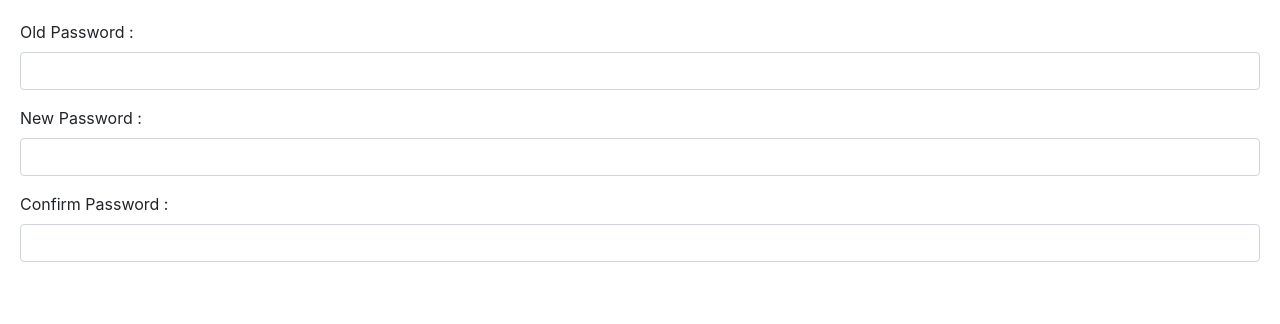
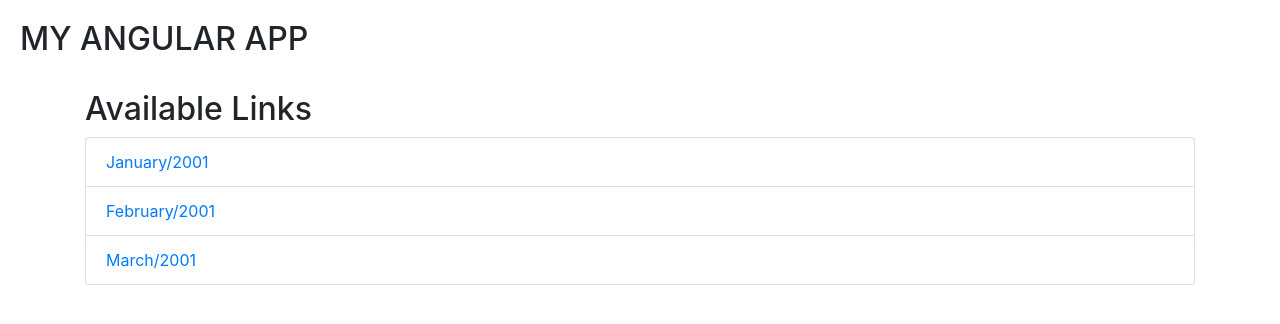
Before and after one commit to arunkashyap9677/AngularMosh, an Angular app: page / in a window 1280 px wide. Before the commit this address led to /promise. Shown: the top 324 px of the page. Built offline with nearby package versions, Linux system fonts and the light colour scheme.

Commit message:
added routing components and tested it

```diff
--- a/src/app/app.component.html
+++ b/src/app/app.component.html
@@ -1,4 +1,5 @@
-
+<h2>MY ANGULAR APP</h2>
+<br>
 <router-outlet></router-outlet>
 <!---
 <h2>App Component</h2>
--- a/src/app/app.module.ts
+++ b/src/app/app.module.ts
@@ -14,6 +14,8 @@ import { ReactiveFormComponent } from './reactive-form/reactive-form.component';
 import { ResetPasswordComponent } from './reset-password/reset-password.component';
 import { PostsComponent } from './posts/posts.component';
 import { PromiseComponent } from './promise/promise.component';
+import { HomeComponent } from './home/home.component';
+import { LibraryComponent } from './library/library.component';
 @NgModule({
   declarations: [
     AppComponent,
@@ -25,7 +27,9 @@ import { PromiseComponent } from './promise/promise.component';
     ReactiveFormComponent,
     ResetPasswordComponent,
     PostsComponent,
-    PromiseComponent
+    PromiseComponent,
+    HomeComponent,
+    LibraryComponent
   ],
   imports: [
     BrowserModule,
--- /dev/null
+++ b/src/app/home/home.component.html
@@ -0,0 +1,9 @@
+<div class="container">
+    <h2>Available Links</h2>
+    <ul class="list-group">
+        <li class="list-group-item"
+        *ngFor="let date of listDates"
+        ><a [routerLink]="['/library', date.month, date.year]"
+            [queryParams]="{page:1, order: 'newest'}">{{date.month + '/' + date.year}}</a></li>
+    </ul>
+</div>
--- /dev/null
+++ b/src/app/home/home.component.ts
@@ -0,0 +1,30 @@
+import { Component, OnInit } from '@angular/core';
+
+@Component({
+  selector: 'app-home',
+  templateUrl: './home.component.html',
+  styleUrls: ['./home.component.css']
+})
+export class HomeComponent implements OnInit {
+
+  listDates: any = [{
+    year: 2001,
+    month: 'January'
+  },
+  {
+    year: 2001,
+    month: 'February'
+  },
+  {
+    year: 2001,
+    month: 'March'
+  },
+]
+  constructor() {
+
+   }
+
+  ngOnInit(): void {
+  }
+
+}
--- /dev/null
+++ b/src/app/library/library.component.html
@@ -0,0 +1,3 @@
+<h2>{{month}} stock of {{year}}</h2>
+<h3>page = {{page}} and order = {{order}}</h3>
+<p>library works!</p>
--- /dev/null
+++ b/src/app/library/library.component.ts
@@ -0,0 +1,30 @@
+import { Component, OnInit } from '@angular/core';
+import { ActivatedRoute } from '@angular/router';
+
+@Component({
+  selector: 'app-library',
+  templateUrl: './library.component.html',
+  styleUrls: ['./library.component.css']
+})
+export class LibraryComponent implements OnInit {
+  month: any='';
+  year: any='';
+  order: any= '';
+  page: any = '';
+  constructor(private route: ActivatedRoute) { }
+
+  ngOnInit(): void {
+    this.route.paramMap.subscribe(params => {
+      this.month = params.get('month');
+      this.year = params.get('year');
+      console.log(this.month, this.year);
+    })
+
+    this.route.queryParamMap.subscribe(params => {
+      this.order = params.get('order');
+      this.page = params.get('page');
+      console.log(this.order, this.page);
+    })
+  }
+
+}
```
Also changed, not shown: src/app/app-routing.module.ts (+6 -1 lines), src/app/home/home.component.css (added), src/app/library/library.component.css (added), 2 other files (tests, documents, lock files or other folders).
